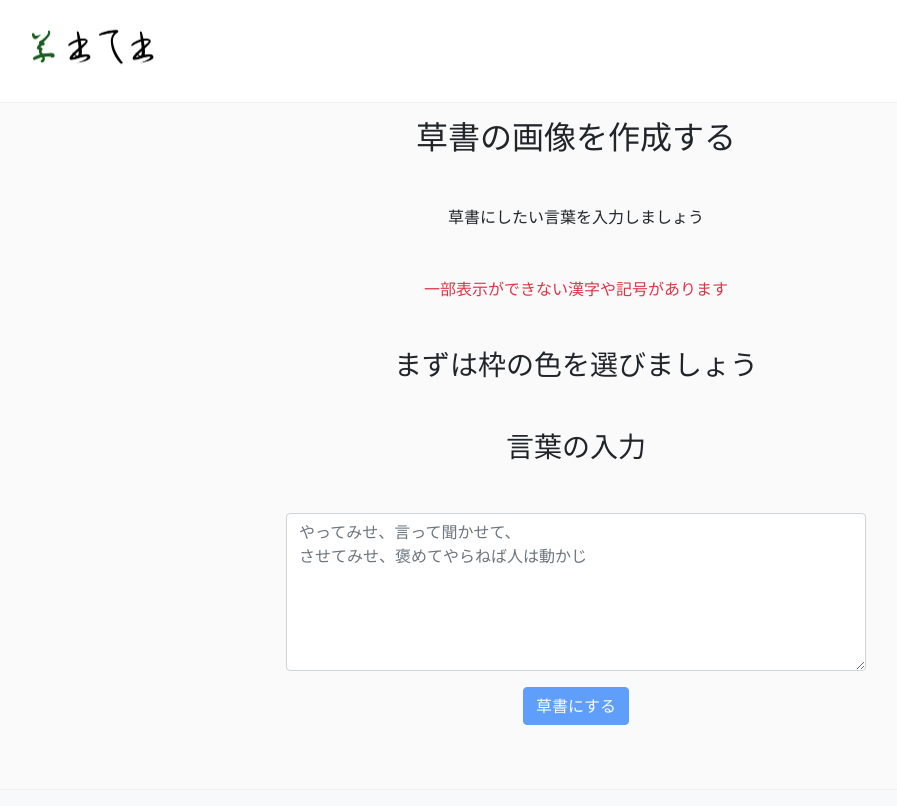
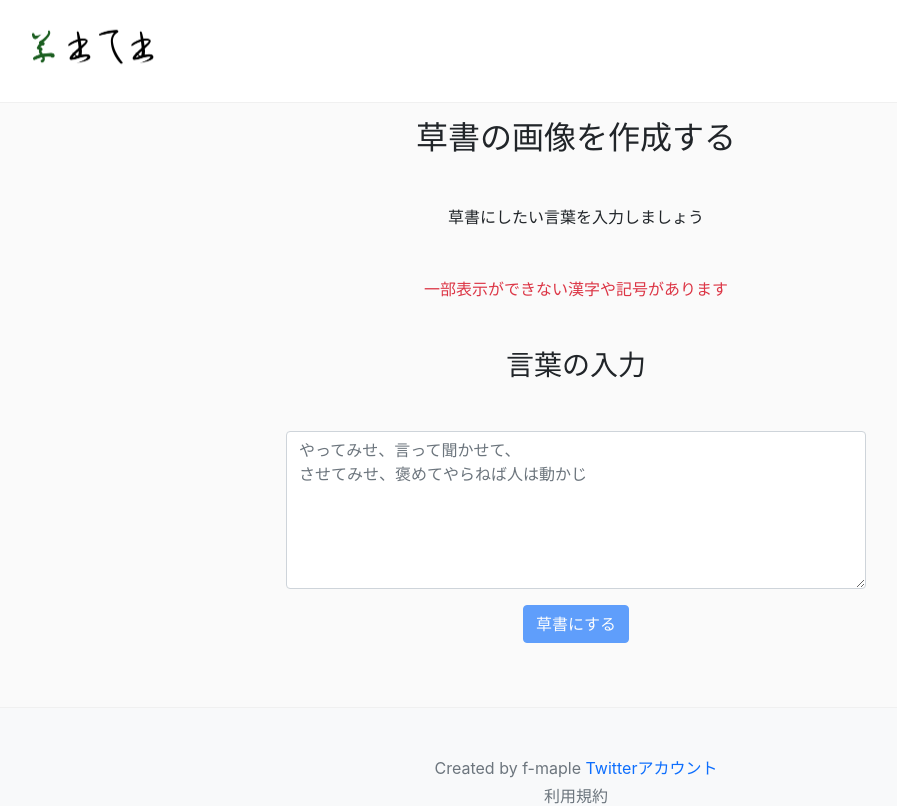
Before and after one commit to FugaTakata/sousho-de-sho, a Next.js app: page /create in a window 1280 px wide. Shown: the top 806 px of the page, without its empty margins (64-961 px from the left). Built offline with nearby package versions, Linux system fonts and the light colour scheme; no server answers.

Commit message:
doc change

```diff
--- a/pages/create/index.tsx
+++ b/pages/create/index.tsx
@@ -28,7 +28,7 @@ export default function Create() {
           一部表示ができない漢字や記号があります
         </p>
         <form onSubmit={onFormSubmit}>
-          <h3 className="m-5">まずは枠の色を選びましょう</h3>
+          {/* <h3 className="m-5">まずは枠の色を選びましょう</h3> */}
 
           <h3 className="m-5">言葉の入力</h3>
           <textarea
```
